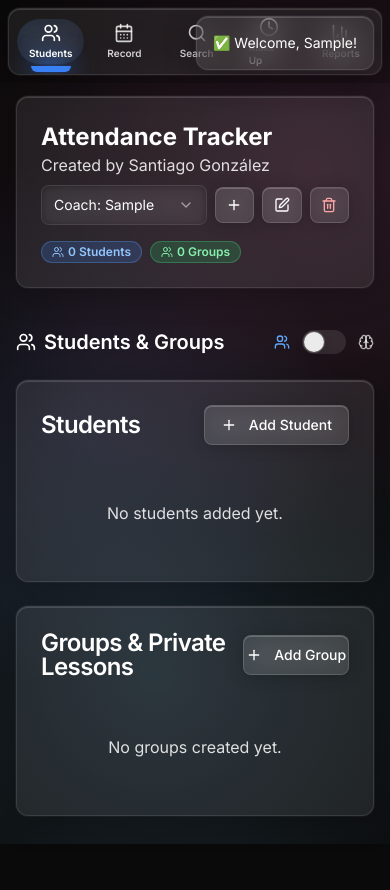
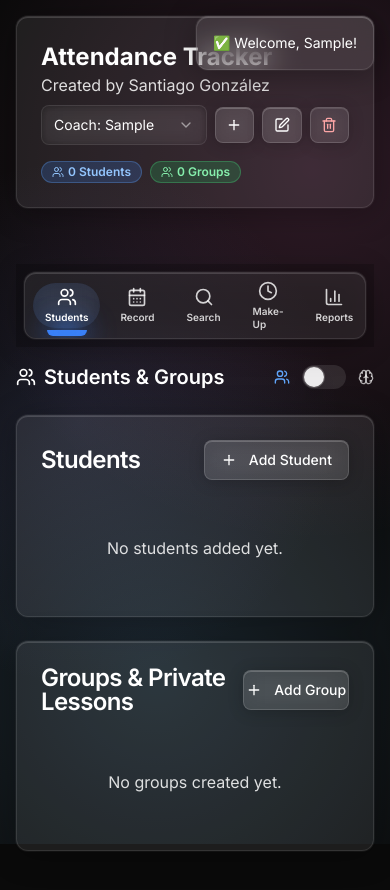
Before and after one commit to SantiCoding/Sport-Attendance-Tracker, a Next.js app: page / in a window 390 px wide. Both pictures are taken after typing "Sample" into the empty fields and a click on the button "Create Profile". Shown: the top 890 px of the page. Built offline with nearby package versions, Linux system fonts and the light colour scheme.

Commit message:
Mobile nav: Move to exact position between Attendance Tracker and Students & Groups section

```diff
--- a/app/page.tsx
+++ b/app/page.tsx
@@ -1176,7 +1176,7 @@ export default function TennisTracker() {
   }
 
   return (
-    <div className="min-h-screen pb-24 pt-20 animate-fade-in-up">
+    <div className="min-h-screen pb-24 animate-fade-in-up">
       {/* Header */}
       <div className="p-4">
         <div className="max-w-7xl mx-auto">
@@ -1247,6 +1247,13 @@ export default function TennisTracker() {
               </div>
             </CardContent>
           </Card>
+        </div>
+      </div>
+
+      {/* Mobile Navigation - positioned between Attendance Tracker and main content */}
+      <div className="px-4">
+        <div className="max-w-7xl mx-auto">
+          <MenuBar activeTab={activeTab} setActiveTab={setActiveTab} />
         </div>
       </div>
 
@@ -2827,8 +2834,6 @@ export default function TennisTracker() {
         </DialogContent>
       </Dialog>
 
-      {/* Bottom Navigation */}
-      <MenuBar activeTab={activeTab} setActiveTab={setActiveTab} />
     </div>
   )
 }
--- a/components/menu-bar.tsx
+++ b/components/menu-bar.tsx
@@ -80,7 +80,7 @@ export function MenuBar({ activeTab, setActiveTab }: MenuBarProps) {
   // Use enhanced mobile navigation for mobile devices
   if (isMobile) {
     return (
-      <div className="fixed top-0 left-0 right-0 z-[9999] bg-black/20 backdrop-blur-md">
+      <div className="relative z-[9999] bg-black/20 backdrop-blur-md my-4">
         <div className="flex items-center justify-center p-2">
           <div className="flex items-center gap-2 glass-card py-1 px-2 rounded-full shadow-lg border border-white/10 w-full overflow-visible">
             {menuItems.map((item) => {
```
